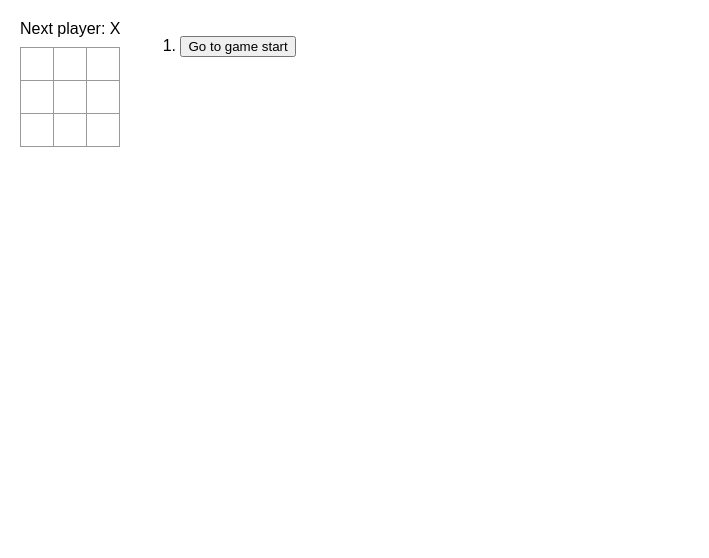
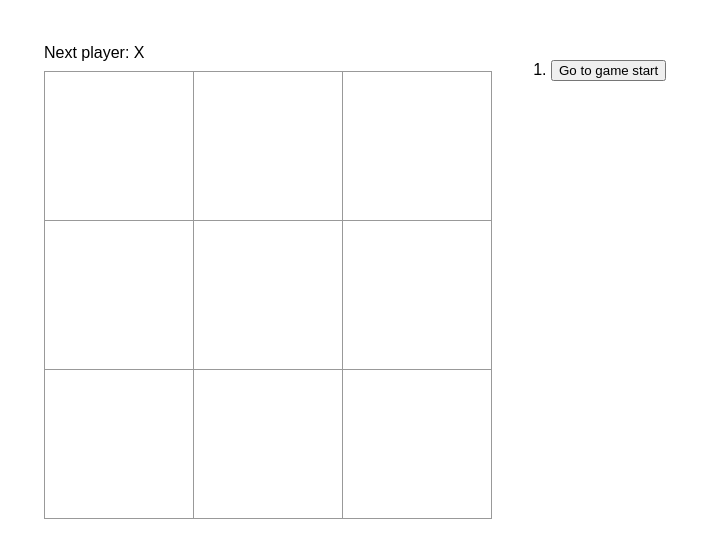
Before and after one commit to Reed-H/my-app, a React (Create React App) app in the folder src/: page / in a window 1280 px wide. Shown: the top 558 px of the page, without its empty margins (0-709 px from the left). Built offline with nearby package versions, Linux system fonts and the light colour scheme.

Commit message:
Increased square and font sizes

```diff
--- a/src/styles.css
+++ b/src/styles.css
@@ -52,7 +52,7 @@ ul {
 
 body {
   font-family: sans-serif;
-  margin: 20px;
+  margin: 44px;
   padding: 0;
 }
 
@@ -60,15 +60,15 @@ body {
   background: #fff;
   border: 1px solid #999;
   float: left;
-  font-size: 24px;
+  font-size: 80px;
   font-weight: bold;
   line-height: 34px;
-  height: 34px;
+  height: 150px;
   margin-right: -1px;
   margin-top: -1px;
   padding: 0;
   text-align: center;
-  width: 34px;
+  width: 150px;
 }
 
 .board-row:after {
```
